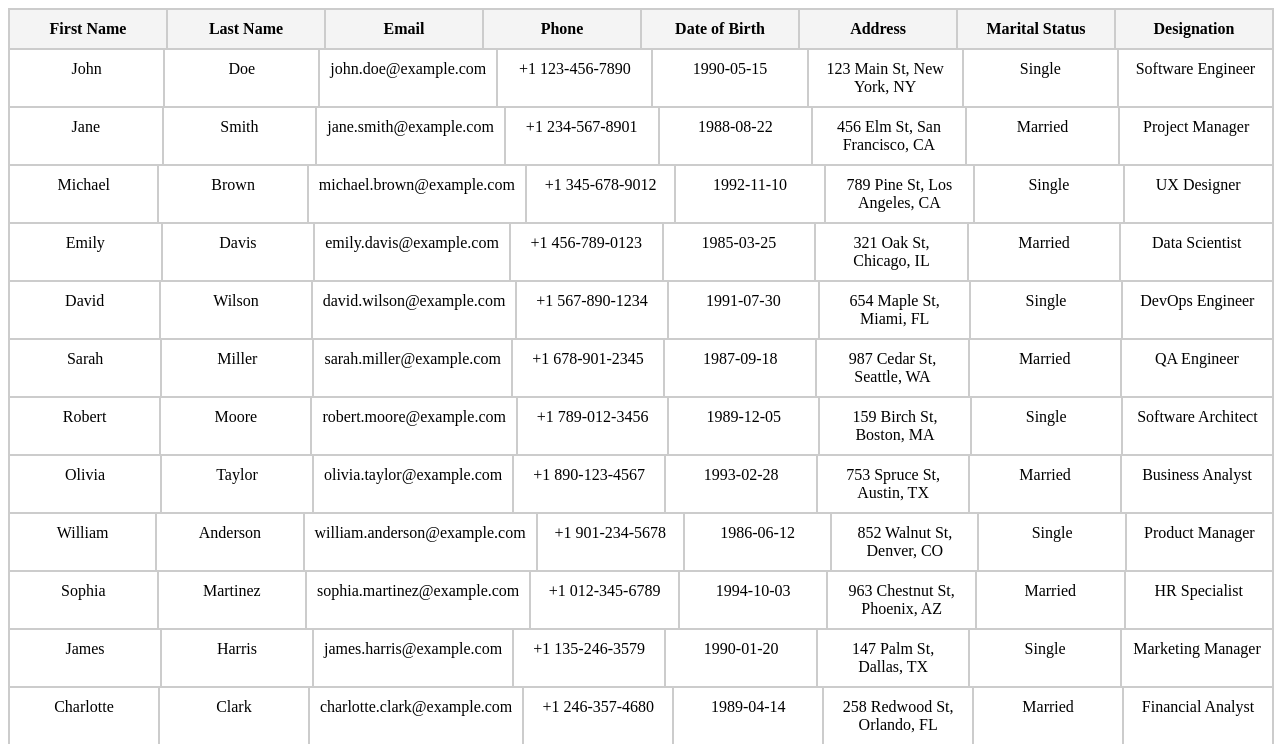
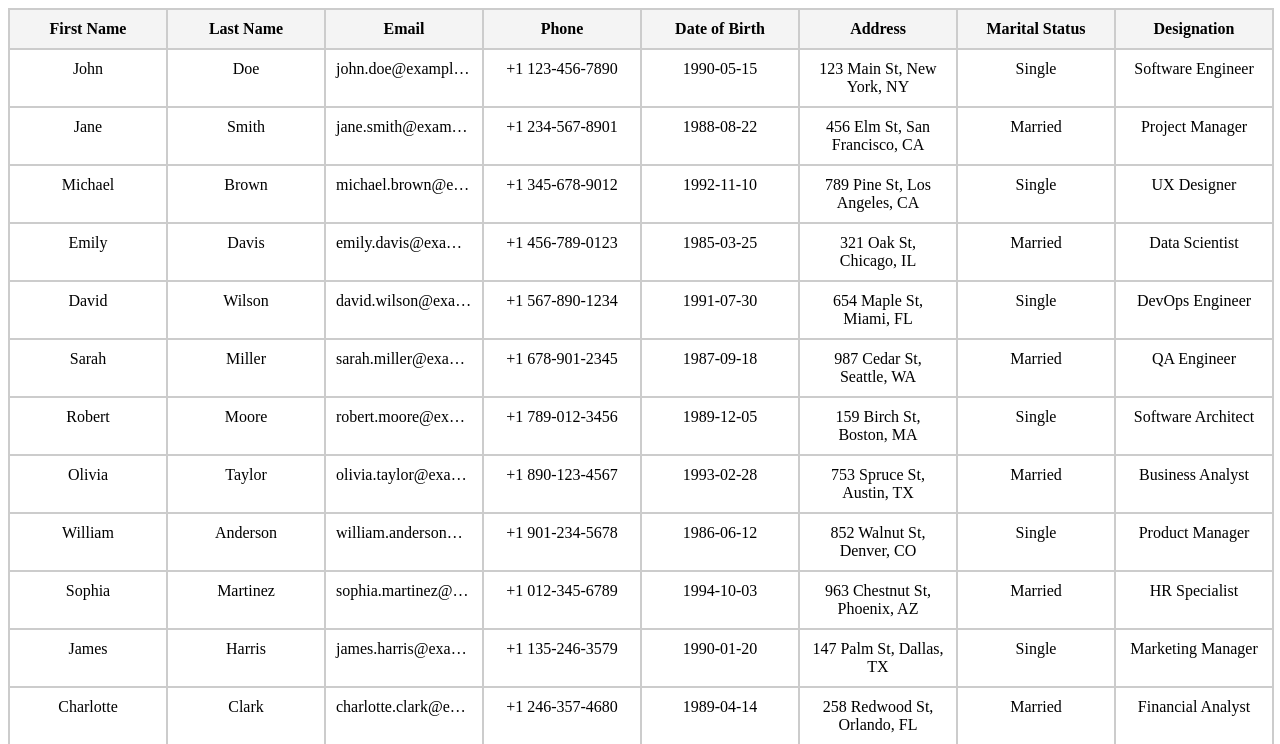
Before and after one commit to Shafin960/Table, an Angular app: page / in a window 1280 px wide. Shown: the top 744 px of the page. Built offline with nearby package versions, Linux system fonts and the light colour scheme.

Commit message:
Truncate CSS Added!

```diff
--- a/src/app/app.component.css
+++ b/src/app/app.component.css
@@ -17,6 +17,8 @@
     padding: 10px;
     border: 1px solid #ccc;
     text-align: center;
+    text-overflow: ellipsis;
+    overflow: hidden;
 }
 
 .table-body {
```
